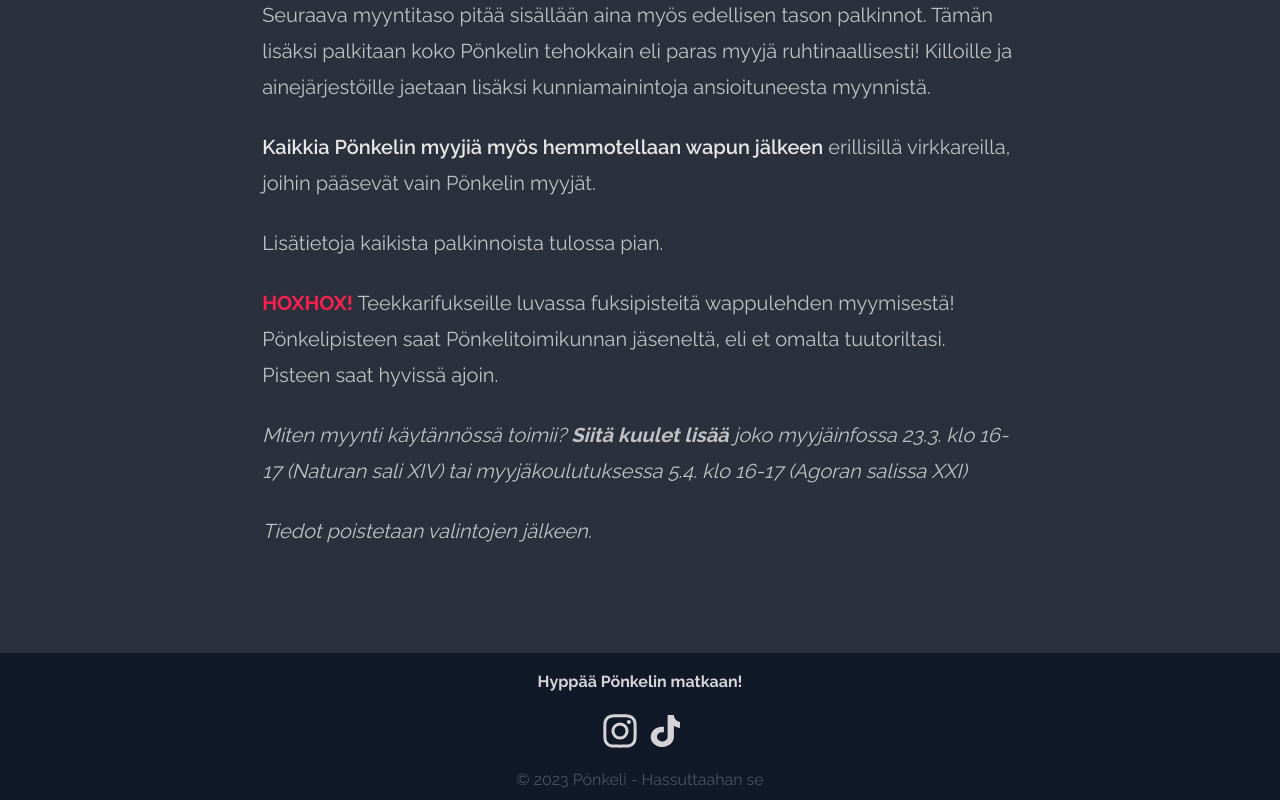
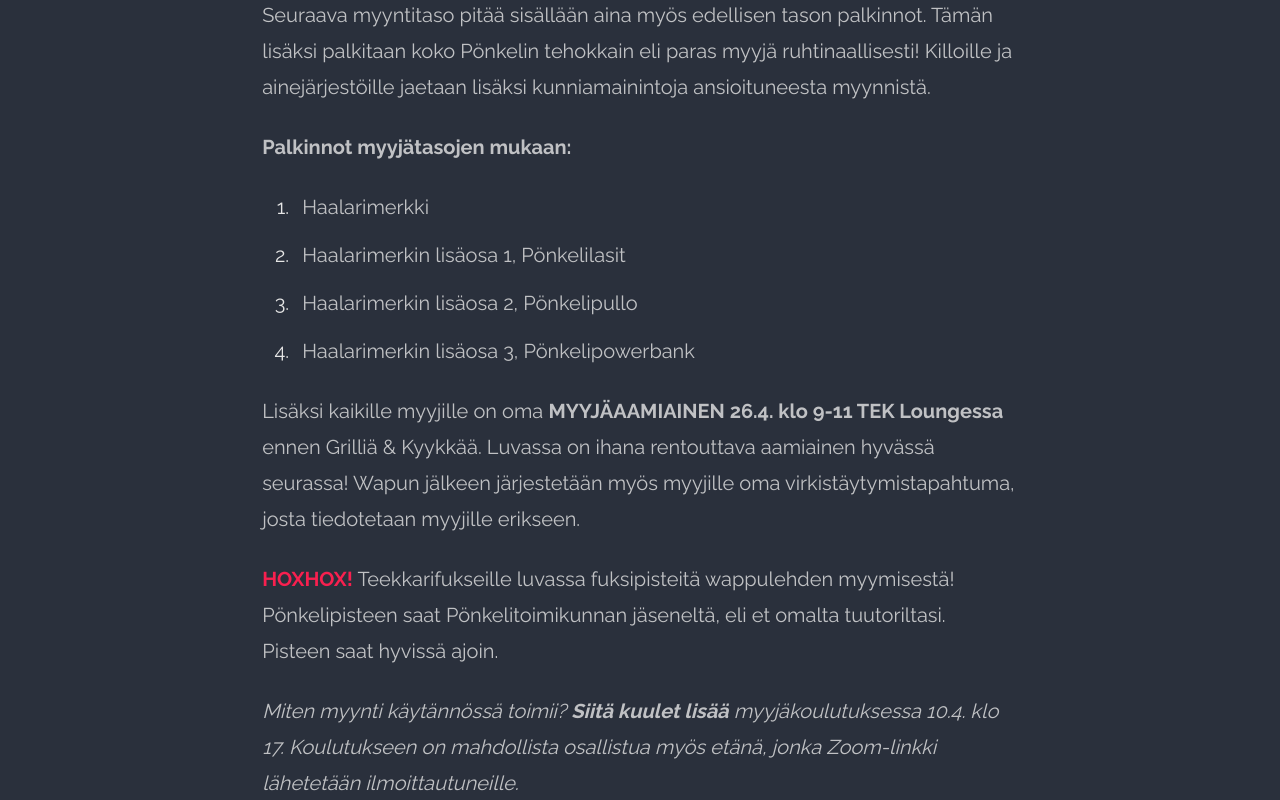
Before and after one commit to kolmeseiska/next-wappulehti, a Next.js app: page /myyjarekry in a window 1280 px wide. Shown: the part 1440-2240 px from the top of the page. Built offline with nearby package versions, Linux system fonts and the light colour scheme.

Commit message:
Update reivi-image + myyjarekry description

```diff
--- a/pages/myyjarekry.tsx
+++ b/pages/myyjarekry.tsx
@@ -13,7 +13,7 @@ const myyjarekry = () => {
           <>
             <h2 className='text-3xl'>Nyt tulee Pönkeliä!</h2>
             <p>
-              Pönkeli kaipaa jälleen reippaita ja ansiokkaita opiskelijoita myymään vuoden 2023 hupaisinta tuotetta eli Turun Yliopiston teekkareiden wappulehteä <b className='text-primary brightness-110'>Pönkeliä.</b>
+              Pönkeli kaipaa jälleen reippaita ja ansiokkaita opiskelijoita myymään vuoden 2023 hupaisinta tuotetta eli Turun Yliopiston teekkareiden wappulehti <b className='text-primary brightness-110'>Pönkeliä.</b>
             </p>
             <p>
               Pönkelin myyjänä pääset nauttimaan vain myyjille suoduista eduista ja palkinnoista. Myyjäksi ilmoittautuminen ei sido sinua mihinkään ja myynti perustuu vapaaehtoisuuteen.
@@ -29,13 +29,14 @@ const myyjarekry = () => {
               Kiinnostuitko? Lue lisää
             </h2>
             <p>
-              Wappulehtien myynti on hauskaa puuhaa, ja niiden myyntiä ei tarvitse stressata tai pelätä joutuvansa myymään niitä yksin, sillä pönkelöiset myyvät lehtiä kanssasi wappuna! Tänä vuonna wappulehtiä ei myöskään tarvitse lunastaa etukäteen, ja kaikki myymättömät myyntikunnossa olevat wappulehdet saa palauttaa takaisin pönkelöisille. Myyt siis vain sen verran kuin haluat ja jaksat!
+              Wappulehtien myynti on hauskaa puuhaa, ja niiden myyntiä ei tarvitse stressata tai pelätä joutuvansa myymään niitä yksin, sillä pönkelöiset myyvät lehtiä kanssasi wappuna! Tänä vuonna wappulehtiä ei myöskään tarvitse lunastaa etukäteen, ja kaikki myymättömät myyntikunnossa olevat wappulehdet saa palauttaa takaisin pönkelöisille.
             </p>
             <p>
               Myyt siis vain sen verran kuin haluat ja jaksat!
             </p>
             <p>
               Pönkeli hemmottelee myyjiänsä palkitsemalla eri myyntitasolle päässeet myyjänsä:
+
             </p>
             <ol>
               <li><b className='text-primary brightness-110'>Taimi</b> - mainion myyjän siemen, 3 myytyä lehteä</li>
@@ -46,17 +47,21 @@ const myyjarekry = () => {
             <p>
               Seuraava myyntitaso pitää sisällään aina myös edellisen tason palkinnot. Tämän lisäksi palkitaan koko Pönkelin tehokkain eli paras myyjä ruhtinaallisesti! Killoille ja ainejärjestöille jaetaan lisäksi kunniamainintoja ansioituneesta myynnistä.
             </p>
+            <p className='font-bold'>Palkinnot myyjätasojen mukaan:</p>
+            <ol>
+              <li>Haalarimerkki</li>
+              <li>Haalarimerkin lisäosa 1, Pönkelilasit</li>
+              <li>Haalarimerkin lisäosa 2, Pönkelipullo</li>
+              <li>Haalarimerkin lisäosa 3, Pönkelipowerbank</li>
+            </ol>
             <p>
-              <strong>Kaikkia Pönkelin myyjiä myös hemmotellaan wapun jälkeen</strong> erillisillä virkkareilla, joihin pääsevät vain Pönkelin myyjät.
+              Lisäksi kaikille myyjille on oma <b>MYYJÄAAMIAINEN 26.4. klo 9-11 TEK Loungessa</b> ennen Grilliä & Kyykkää. Luvassa on ihana rentouttava aamiainen hyvässä seurassa! Wapun jälkeen järjestetään myös myyjille oma virkistäytymistapahtuma, josta tiedotetaan myyjille erikseen.
             </p>
             <p>
-              Lisätietoja kaikista palkinnoista tulossa pian.
-            </p>
-            <p>
-              <b className='text-primary brightness-110'>HOXHOX!</b> Teekkarifukseille luvassa fuksipisteitä wappulehden myymisestä! Pönkelipisteen saat Pönkelitoimikunnan jäseneltä, eli et omalta tuutoriltasi. Pisteen saat hyvissä ajoin.
+              <b className='text-primary brightness-110'>HOXHOX!</b>  Teekkarifukseille luvassa fuksipisteitä wappulehden myymisestä! Pönkelipisteen saat Pönkelitoimikunnan jäseneltä, eli et omalta tuutoriltasi. Pisteen saat hyvissä ajoin.
             </p>
             <i>
-              Miten myynti käytännössä toimii? <b>Siitä kuulet lisää</b> joko myyjäinfossa 23.3. klo 16-17 (Naturan sali XIV) tai myyjäkoulutuksessa 5.4. klo 16-17 (Agoran salissa XXI)
+              Miten myynti käytännössä toimii? <b>Siitä kuulet lisää</b> myyjäkoulutuksessa 10.4. klo 17. Koulutukseen on mahdollista osallistua myös etänä, jonka Zoom-linkki lähetetään ilmoittautuneille.
             </i>
             <p>
             </p>
@@ -64,7 +69,6 @@ const myyjarekry = () => {
           </>
         )}
       />
-
     </div>
 
   )
```
Also changed, not shown: public/ponkelireivit.jpg (deleted), public/ponkelireivit.png (added).
